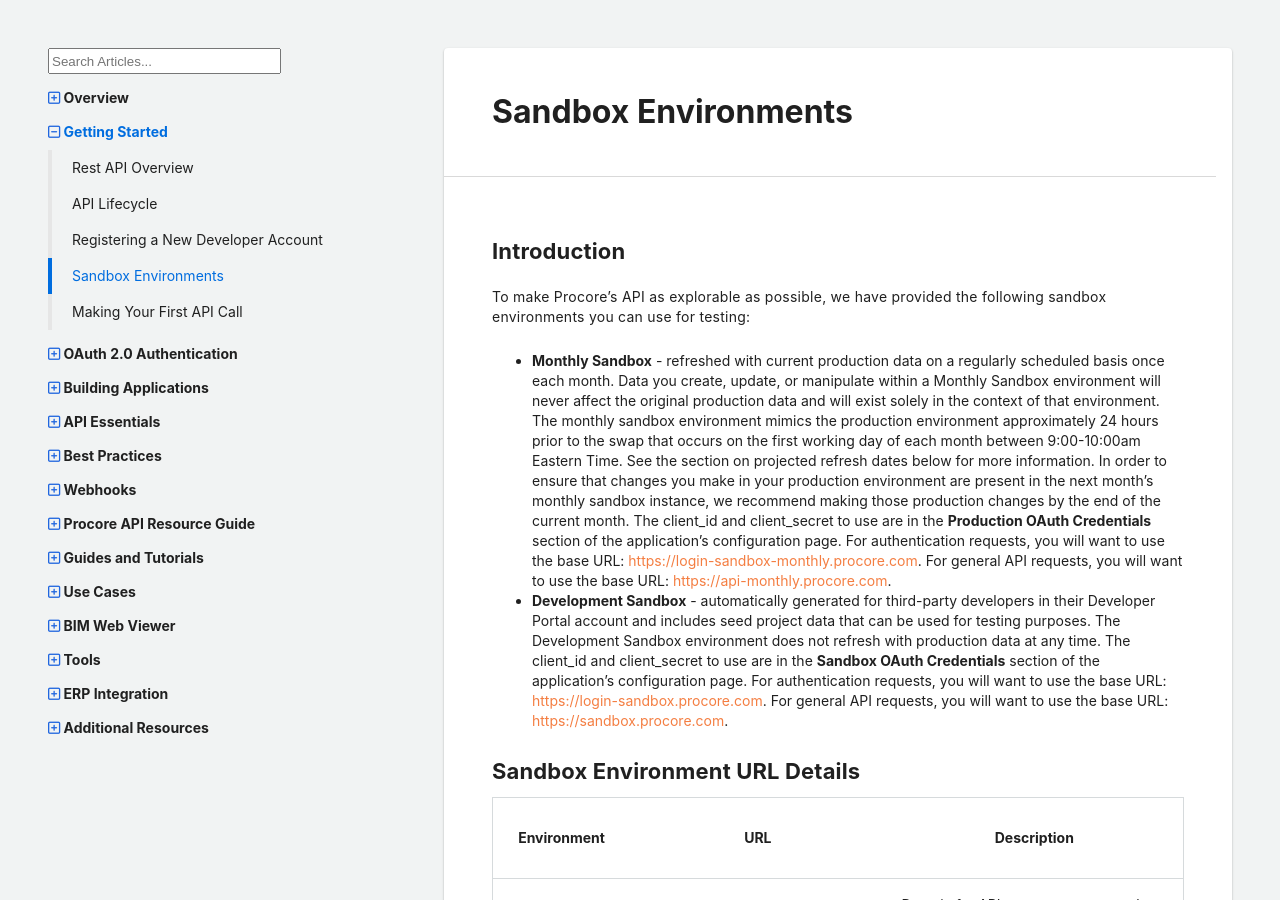
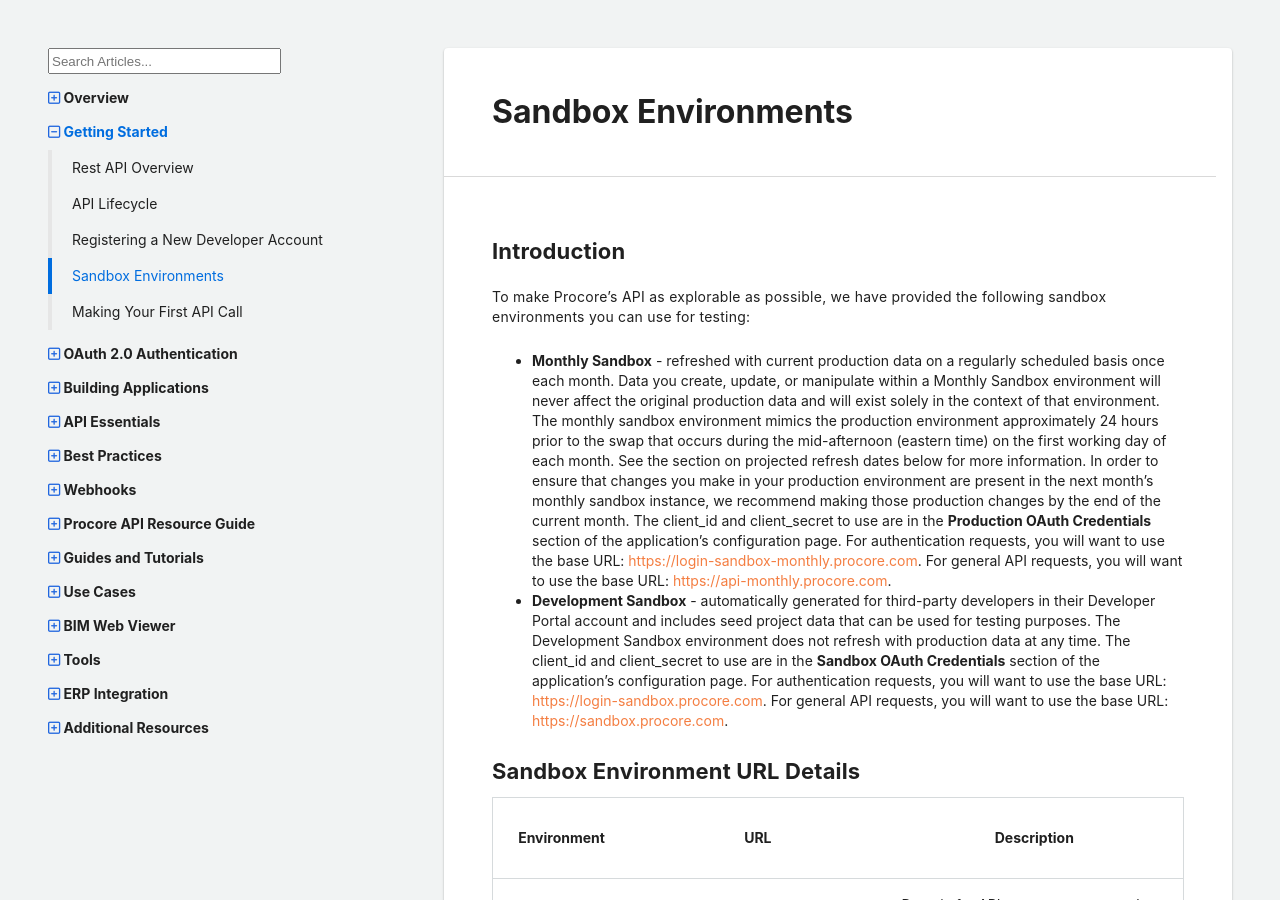
Before and after one commit to procore/documentation, a Jekyll site: the page built from getting_started/development_environments.md, in a window 1280 px wide and 900 px high. Built offline with Jekyll 4.4.1, drawn with Linux system fonts in a browser that asks for light colours; comment, search, counter and statistics services are not loaded.

Commit message:
Updating refresh time

```diff
--- a/getting_started/development_environments.md
+++ b/getting_started/development_environments.md
@@ -11,7 +11,7 @@ To make Procore's API as explorable as possible, we have provided the following
 
 - **Monthly Sandbox** - refreshed with current production data on a regularly scheduled basis once each month.
 Data you create, update, or manipulate within a Monthly Sandbox environment will never affect the original production data and will exist solely in the context of that environment.
-The monthly sandbox environment mimics the production environment approximately 24 hours prior to the swap that occurs on the first working day of each month between 9:00-10:00am Eastern Time.
+The monthly sandbox environment mimics the production environment approximately 24 hours prior to the swap that occurs during the mid-afternoon (eastern time) on the first working day of each month.
 See the section on projected refresh dates below for more information.
 In order to ensure that changes you make in your production environment are present in the next month's monthly sandbox instance, we recommend making those production changes by the end of the current month.
 The client_id and client_secret to use are in the **Production OAuth Credentials** section of the application’s configuration page.
```
